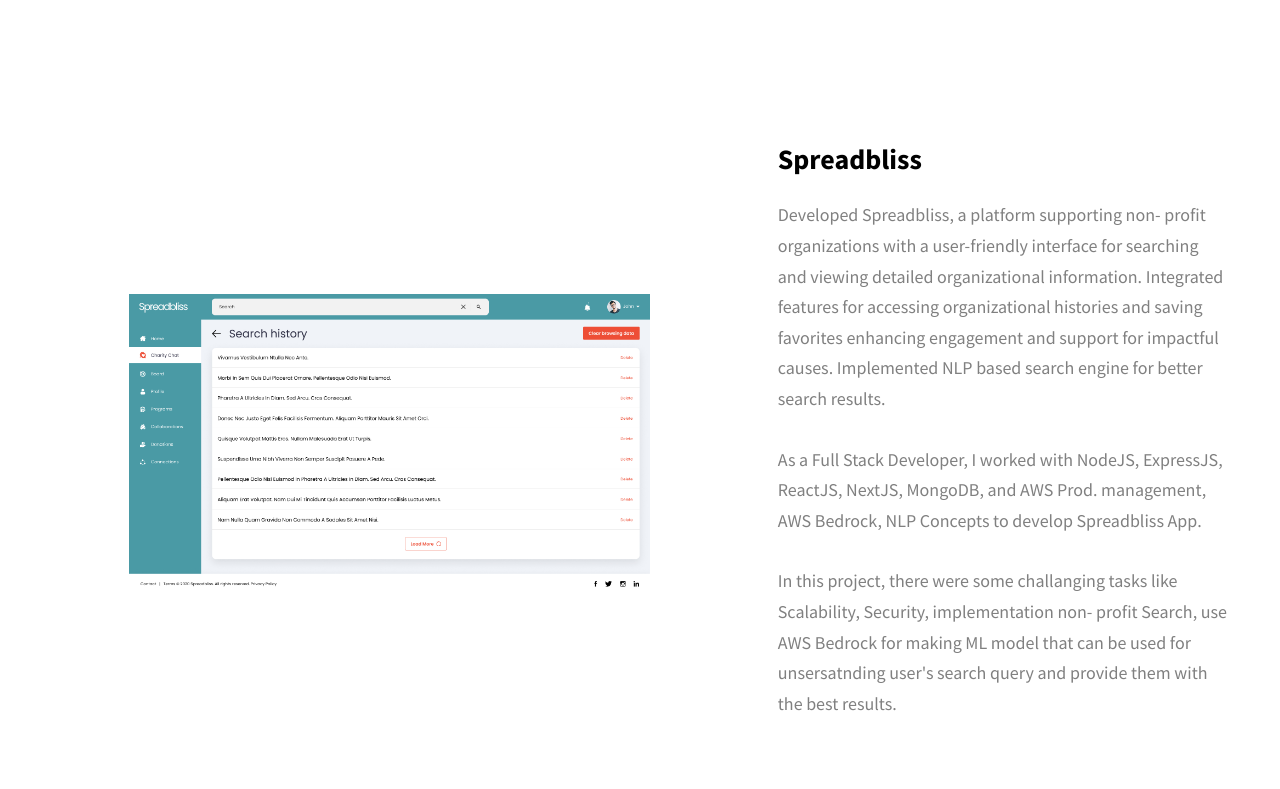
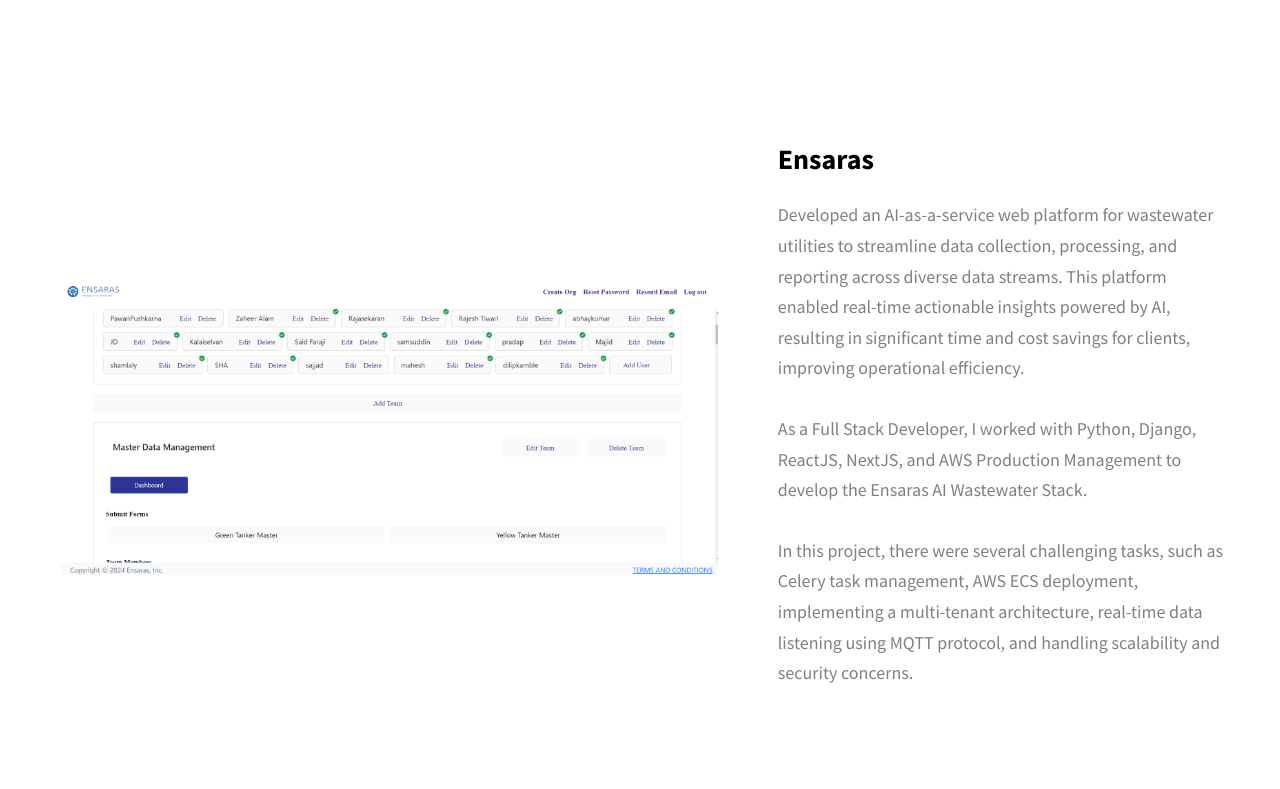
Before and after one commit to HARSH7295/Portfolio, a website: page index.html in a window 1280 px wide. Shown: the part 4231-5020 px from the top of the page. Drawn offline with Linux system fonts and the light colour scheme.

Commit message:
Projects updated

```diff
--- a/index.html
+++ b/index.html
@@ -394,6 +394,47 @@
           <div class="projects__row">
             <div class="projects__row-img-cont">
               <img
+                src="./assets/jpeg/Ensaras.png"
+                alt="Software Screenshot"
+                class="projects__row-img"
+                loading="lazy"
+                style=""
+              />
+            </div>
+            <div class="projects__row-content">
+              <h3 class="projects__row-content-title">Ensaras</h3>
+
+              <p class="projects__row-content-desc">
+                Developed an AI-as-a-service web platform for wastewater utilities to streamline data collection, processing, and reporting across diverse data streams. This platform enabled real-time actionable insights powered by AI, resulting in significant time and cost savings for clients, improving operational efficiency.
+              </p>
+              <p class="projects__row-content-desc">
+                As a Full Stack Developer, I worked with Python, Django, ReactJS, NextJS, and AWS Production Management to develop the Ensaras AI Wastewater Stack.
+              </p>
+              <p class="projects__row-content-desc">
+                In this project, there were several challenging tasks, such as Celery task management, AWS ECS deployment, implementing a multi-tenant architecture, real-time data listening using MQTT protocol, and handling scalability and security concerns.
+              </p>
+              <!-- <p class="projects__row-content-desc">
+                <span style="font-weight: 700">Role : </span>
+                Full Stack Developer ( NodeJS, ExpressJS, ReactJS, NextJS,
+                MongoDB, AWS Prod. management )
+              </p>
+              <p class="projects__row-content-desc">
+                <span style="font-weight: 700">Key Challanges : </span>
+                Scalability, Security, Payment integrations, Real time data
+                managements, Cross platform compatibility, Multi threading,
+                Background processing, Clustering, Database query optimizations.
+              </p> -->
+              <!-- <a
+                href="./tabyt.html"
+                class="btn btn--med btn--theme dynamicBgClr"
+                target="_blank"
+                >See More</a
+              > -->
+            </div>
+          </div>
+          <div class="projects__row">
+            <div class="projects__row-img-cont">
+              <img
                 src="./assets/jpeg/Spreadbliss.jpg"
                 alt="Software Screenshot"
                 class="projects__row-img"
```
Also changed, not shown: assets/jpeg/Ensaras.png (added).
